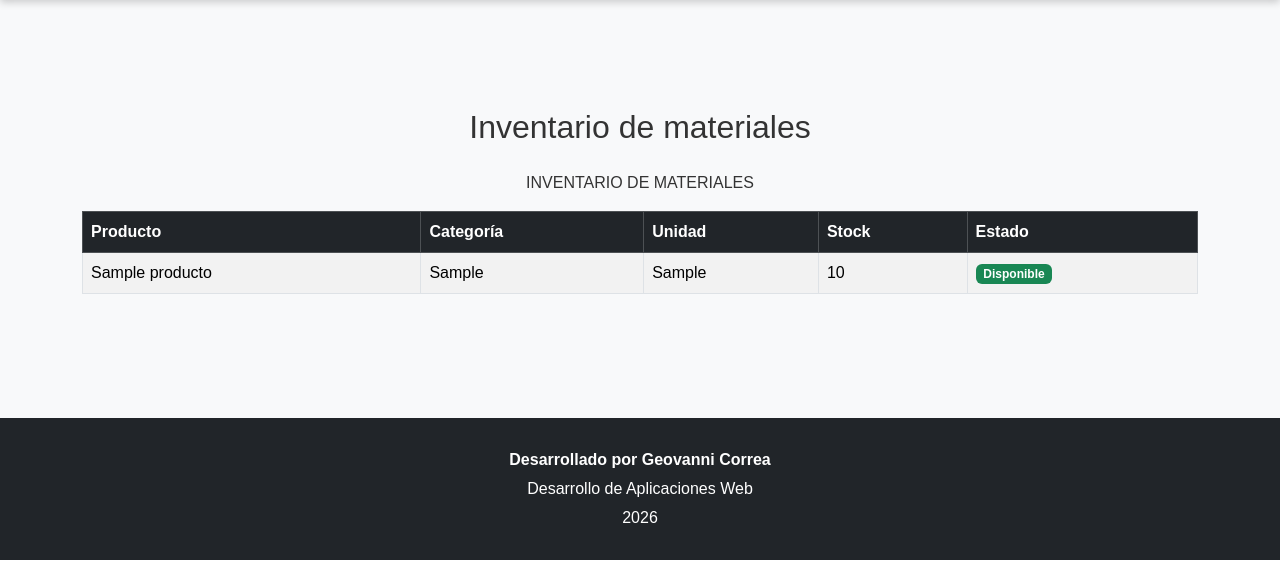
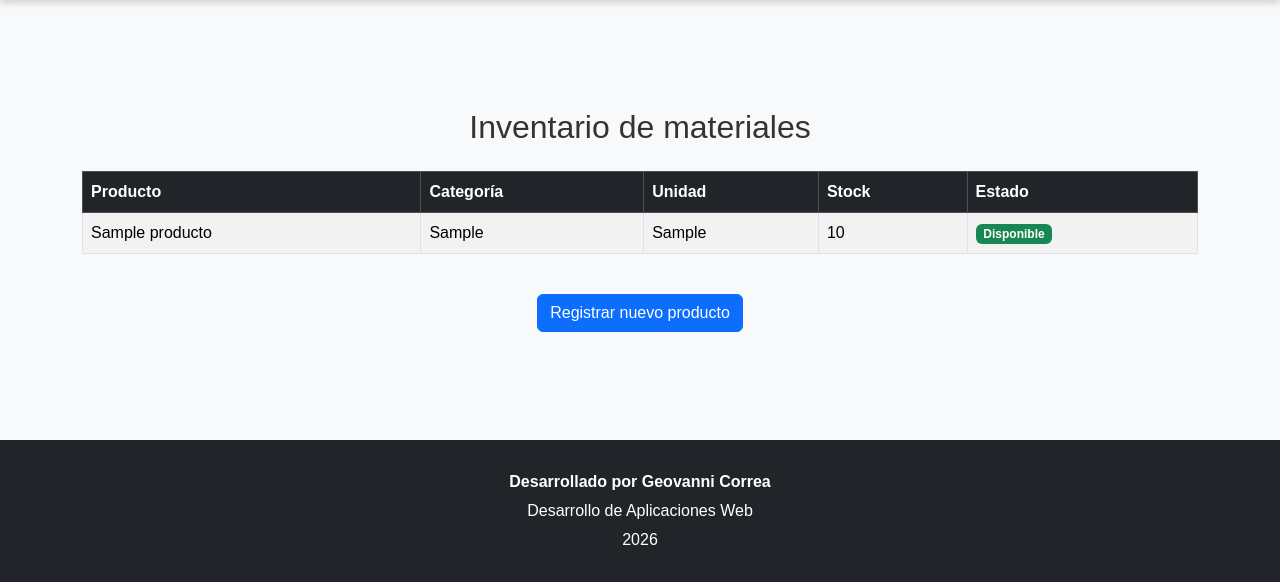
Before and after one commit to GeovanniCorrea/desarrollo-aplicaciones-web, a Flask app: page /productos in a window 1280 px wide. Shown: the part 308-890 px from the top of the page. Before the commit the page ends 868 px from the top, so only its background shows below. Run offline with Flask 3, Linux system fonts and the light colour scheme; tables that the repository leaves empty hold one stand-in row (values such as "Sample post").

Commit message:
Actualizacion semana 12
Actualizacion semana 12

```diff
--- a/templates/base.html
+++ b/templates/base.html
@@ -38,12 +38,12 @@
     </header>
 
 
-    <!-- MENÚ REUTILIZABLE -->
+    <!-- MENÚ -->
 
     {% include "components/navbar.html" %}
 
 
-    <!-- CONTENIDO DE LAS PÁGINAS -->
+    <!-- CONTENIDO -->
 
     <main class="container">
 
@@ -56,21 +56,7 @@
 
     <!-- PIE DE PÁGINA -->
 
-    <footer>
-
-        <p>
-            <strong>Desarrollado por Geovanni Correa</strong>
-        </p>
-
-        <p>
-            Desarrollo de Aplicaciones Web
-        </p>
-
-        <p>
-            2026
-        </p>
-
-    </footer>
+    {% include "components/footer.html" %}
 
 
     <!-- Bootstrap JavaScript -->
--- /dev/null
+++ b/templates/components/footer.html
@@ -0,0 +1,15 @@
+<footer>
+
+    <p>
+        <strong>Desarrollado por Geovanni Correa</strong>
+    </p>
+
+    <p>
+        Desarrollo de Aplicaciones Web
+    </p>
+
+    <p>
+        2026
+    </p>
+
+</footer>
--- a/templates/productos.html
+++ b/templates/productos.html
@@ -9,10 +9,6 @@
     <h2 class="text-center mb-4">
         {{ titulo }}
     </h2>
-
-    <p class="text-center">
-    {{ titulo|upper }}
-</p>
 
     <div class="table-responsive">
 
@@ -64,6 +60,16 @@
 
                 </tr>
 
+                {% else %}
+
+                <tr>
+
+                    <td colspan="5" class="text-center">
+                        No hay productos registrados.
+                    </td>
+
+                </tr>
+
                 {% endfor %}
 
             </tbody>
@@ -72,6 +78,16 @@
 
     </div>
 
+    <div class="text-center mt-4">
+
+        <a
+            href="{{ url_for('nuevo_producto') }}"
+            class="btn btn-primary">
+            Registrar nuevo producto
+        </a>
+
+    </div>
+
 </section>
 
 {% endblock %}
```
Lines whose indentation alone changed are shown as unchanged.
